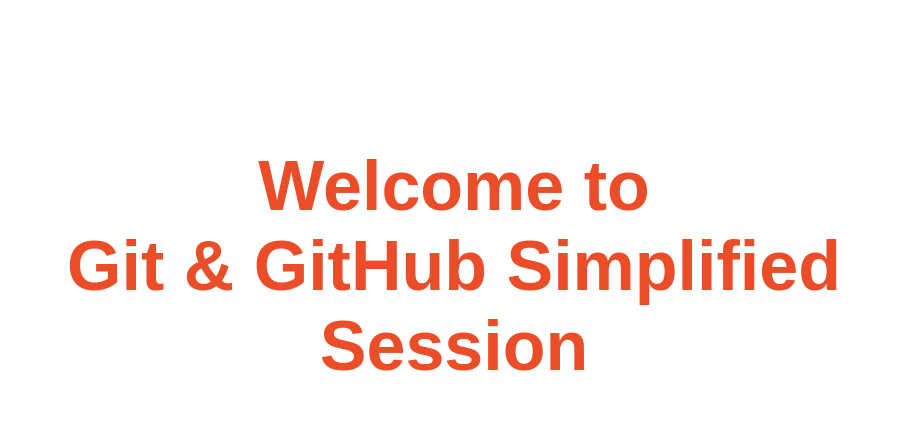
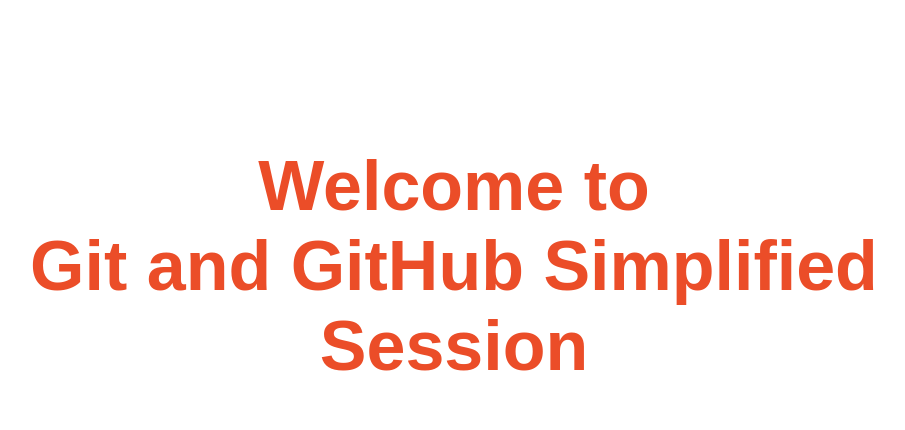
Before and after one commit to moazelsawaf/Git-and-GitHub-Session, a plain HTML site: page index.html in a window 1280 px wide. Shown: the top 430 px of the page, without its empty margins (186-1091 px from the left). Drawn offline with Linux system fonts and the light colour scheme.

Commit message:
Change '&' to 'and'

```diff
--- a/index.html
+++ b/index.html
@@ -10,7 +10,7 @@
 
 <body>
     <div class="center">
-        <h1>Welcome to<br>Git & GitHub Simplified<br>Session</h1>
+        <h1>Welcome to<br>Git and GitHub Simplified<br>Session</h1>
         <img src="logos/git_logo.png" alt="" srcset="">
         <img src="logos/github_logo.png" alt="" srcset="">
         <h4>Instructed by Eng. Moaz El-sawaf</h4>
```
